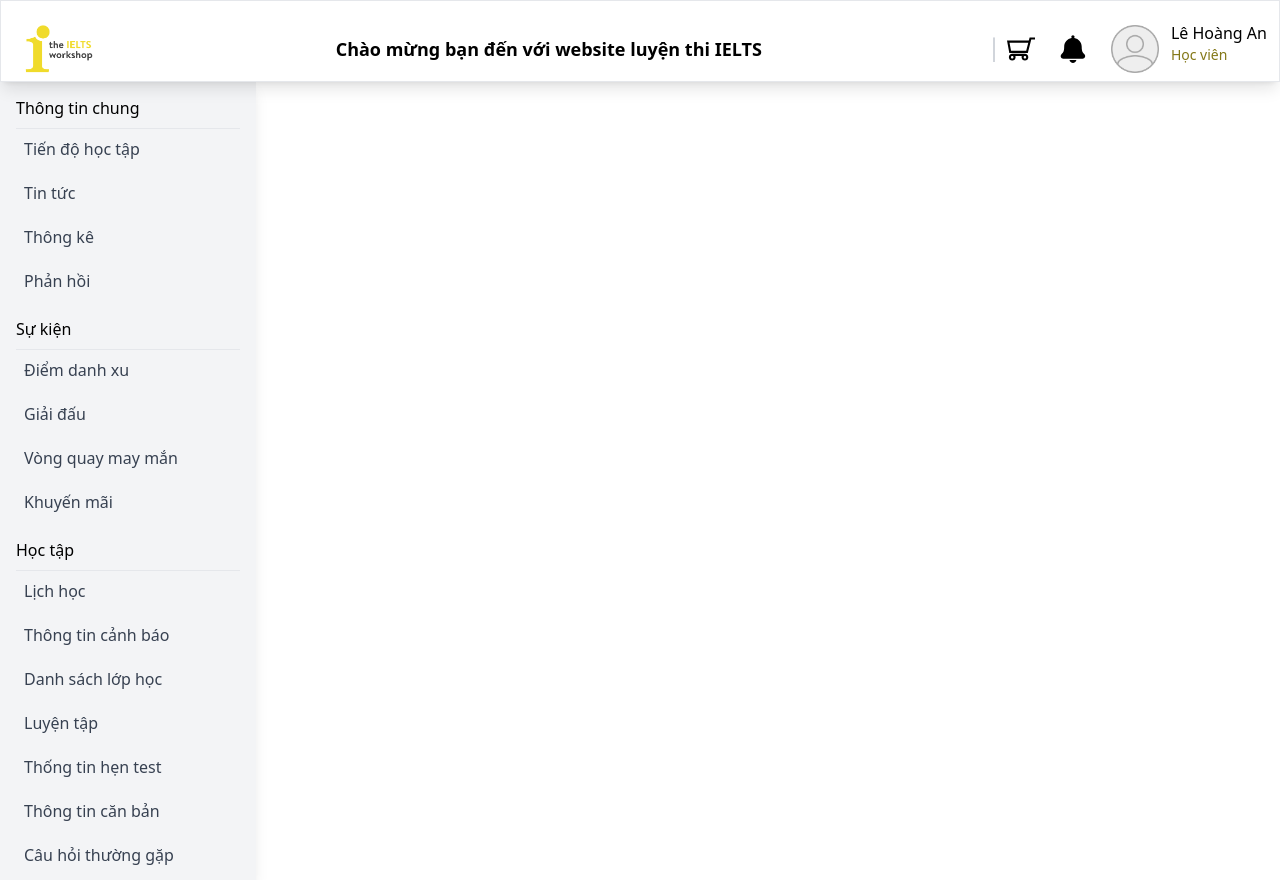
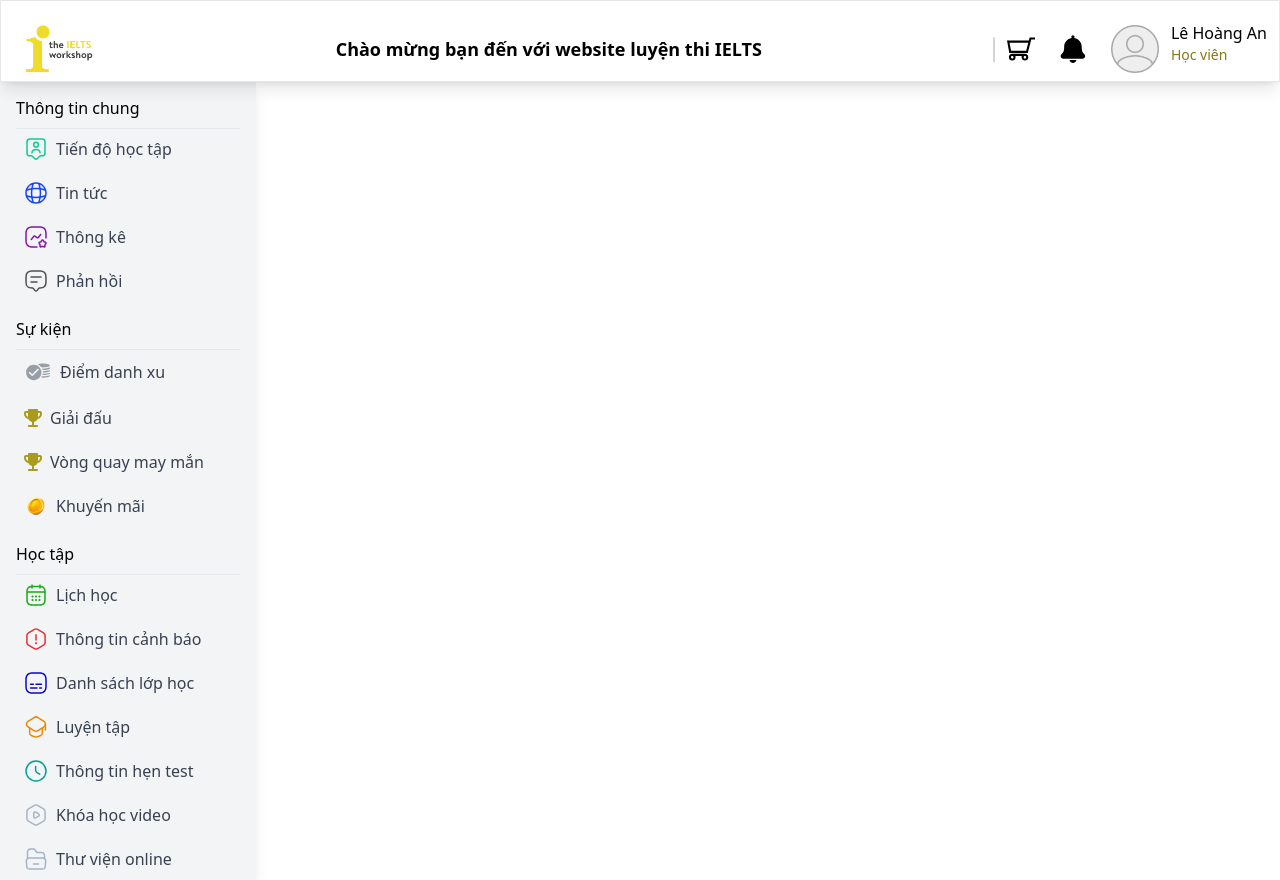
Before and after one commit to Le-Hoang-An/tiw-ielts, a React (Vite) app in the folder my-react-app/: page /home in a window 1280 px wide. Built offline with nearby package versions, Linux system fonts and the light colour scheme.

Commit message:
Update forgot

```diff
--- a/my-react-app/src/components/sidebar.jsx
+++ b/my-react-app/src/components/sidebar.jsx
@@ -1,3 +1,22 @@
+import user from "../assets/user-tag.svg";
+import tintuc from "../assets/tintuc.svg"
+import thongke from "../assets/thongke.svg"
+import phanhoi from "../assets/phanhoi.svg"
+import coin from "../assets/one-coin.svg"
+import rollup from "../assets/rollup.svg"
+import giaidau from "../assets/event.svg"
+import lichhoc from "../assets/lichhoc.svg"
+import thongtincanhbao from "../assets/thongtincanhbao.svg"
+import danhsachlophoc from "../assets/danhsachlophoc.svg"
+import luyentap from "../assets/luyentap.svg"
+import thongtinhentest from "../assets/thongtinhentest.svg"
+import khoahoc from "../assets/khoahocvideo.svg"
+import thuvien from "../assets/thuvientructuyen.svg"
+import cauhoithuonggap from "../assets/phanhoi.svg"
+import bode from "../assets/bode.svg"
+import danhsachkichhoat from "../assets/danhsachmakichhoat.svg"
+import dsdanhgia from "../assets/finance.svg"
+
 function Sidebar() {
   return (
     <div className="w-64 h-full bg-gray-100 p-4 shadow-lg overflow-y-auto">
@@ -7,25 +26,25 @@ function Sidebar() {
         href="#"
         className="flex items-center p-2 text-gray-700 hover:bg-gray-200 rounded active:bg-blue-100 active:text-blue-600 mb-1"
       >
-        Tiến độ học tập
+        <img src={user} alt="User" className="pr-2" /> Tiến độ học tập
       </a>
       <a
         href="#"
         className="flex items-center p-2 text-gray-700 hover:bg-gray-200 rounded mb-1"
       >
-        Tin tức
+       <img src={tintuc} alt="" className="pr-2"/> Tin tức
       </a>
       <a
         href="#"
         className="flex items-center p-2 text-gray-700 hover:bg-gray-200 rounded mb-1"
       >
-        Thông kê
+      <img src={thongke} alt="" className="pr-2" />  Thông kê
       </a>
       <a
         href="#"
         className="flex items-center p-2 text-gray-700 hover:bg-gray-200 rounded mb-1"
       >
-        Phản hồi
+      <img src={phanhoi} alt="" className="pr-2"/>  Phản hồi
       </a>
       <p className="pb-2 pt-3">Sự kiện</p>
       <hr className="w-full " />
@@ -33,25 +52,25 @@ function Sidebar() {
         href="#"
         className="flex items-center p-2 text-gray-700 hover:bg-gray-200 rounded mb-1"
       >
-        Điểm danh xu
+       <img src={rollup} className="pr-2 h-7" alt="" /> Điểm danh xu
       </a>
       <a
         href="#"
         className="flex items-center p-2 text-gray-700 hover:bg-gray-200 rounded mb-1"
       >
-        Giải đấu
+      <img src={giaidau} className="pr-2" alt="" />  Giải đấu
       </a>
       <a
         href="#"
         className="flex items-center p-2 text-gray-700 hover:bg-gray-200 rounded mb-1"
       >
-        Vòng quay may mắn
+      <img src={giaidau} className="pr-2" alt="" />  Vòng quay may mắn
       </a>
       <a
         href="#"
         className="flex items-center p-2 text-gray-700 hover:bg-gray-200 rounded mb-1"
       >
-        Khuyến mãi
+       <img src={coin} className="pr-2" alt="" /> Khuyến mãi
       </a>
       <p className="pb-2 pt-3">Học tập</p>
       <hr className="w-full " />
@@ -59,43 +78,49 @@ function Sidebar() {
         href="#"
         className="flex items-center p-2 text-gray-700 hover:bg-gray-200 rounded mb-1"
       >
-        Lịch học
+      <img src={lichhoc} className="pr-2" alt="" />  Lịch học
       </a>
       <a
         href="#"
         className="flex items-center p-2 text-gray-700 hover:bg-gray-200 rounded mb-1"
       >
-        Thông tin cảnh báo
+      <img src={thongtincanhbao} className="pr-2" alt="" />  Thông tin cảnh báo
       </a>
       <a
         href="#"
         className="flex items-center p-2 text-gray-700 hover:bg-gray-200 rounded mb-1"
       >
-        Danh sách lớp học
+      <img src={danhsachlophoc} className="pr-2" alt="" />  Danh sách lớp học
       </a>
       <a
         href="#"
         className="flex items-center p-2 text-gray-700 hover:bg-gray-200 rounded mb-1"
       >
-        Luyện tập
+      <img src={luyentap} className="pr-2" alt="" />  Luyện tập
       </a>
       <a
         href="#"
         className="flex items-center p-2 text-gray-700 hover:bg-gray-200 rounded mb-1"
       >
-        Thống tin hẹn test
+      <img src={thongtinhentest} className="pr-2" alt="" />  Thông tin hẹn test
       </a>
       <a
         href="#"
         className="flex items-center p-2 text-gray-700 hover:bg-gray-200 rounded mb-1"
       >
-        Thông tin căn bản
+      <img src={khoahoc} className="pr-2" alt="" />  Khóa học video
+      </a>
+            <a
+        href="#"
+        className="flex items-center p-2 text-gray-700 hover:bg-gray-200 rounded mb-1"
+      >
+      <img src={thuvien} className="pr-2" alt="" />  Thư viện online
       </a>
       <a
         href="#"
         className="flex items-center p-2 text-gray-700 hover:bg-gray-200 rounded mb-1"
       >
-        Câu hỏi thường gặp
+      <img src={cauhoithuonggap} className="pr-2" alt="" />  Câu hỏi thường gặp
       </a>
       <p className="pb-2 pt-3">Cửa hàng</p>
       <hr className="w-full " />
@@ -103,13 +128,13 @@ function Sidebar() {
         href="#"
         className="flex items-center p-2 text-gray-700 hover:bg-gray-200 rounded mb-1"
       >
-        Bộ đề
+      <img src={bode} className="pr-2" alt="" />  Bộ đề
       </a>
       <a
         href="#"
         className="flex items-center p-2 text-gray-700 hover:bg-gray-200 rounded mb-1"
       >
-        Danh sách mã kích hoạt
+      <img src={danhsachkichhoat} className="pr-2" alt="" />  Danh sách mã kích hoạt
       </a>
       <p className="pb-2 pt-3">Đánh giá</p>
       <hr className="w-full" />
@@ -117,7 +142,7 @@ function Sidebar() {
         href="#"
         className="flex items-center p-2 text-gray-700 hover:bg-gray-200 rounded mb-5"
       >
-        Danh sách đánh giá
+      <img src={dsdanhgia} className="pr-2" alt="" />  Danh sách đánh giá
       </a>
     </div>
   );
--- a/my-react-app/src/function_js/main.js
+++ b/my-react-app/src/function_js/main.js
@@ -1,5 +1,5 @@
   export function regclick() {
-    return alert("Chưa làm xong chức năng, đừng vội !!!");
+    return alert("Mật khẩu đã được đăng ký bởi người dùng Lê Hoàng An. Vui lòng chọn mật khẩu khác");
   }
 
   export function loginclick(){
--- a/my-react-app/src/pages/change-password.jsx
+++ b/my-react-app/src/pages/change-password.jsx
@@ -1,5 +1,9 @@
 function ChangePassword(){
-    return();
+    return(
+        <div>
+            hihi
+        </div>
+    );
 }
 
 
--- a/my-react-app/src/pages/forgot.jsx
+++ b/my-react-app/src/pages/forgot.jsx
@@ -1,11 +1,47 @@
 import BackgroundLayout from "../components/BackgroundLayout";
 import schoolImg from "../assets/school_img.png";
-
+import logo from "../assets/logo-dark.png";
+import img_hoc from "../assets/img_hoc.avif";
 function Forgot() {
   return (
     <BackgroundLayout bgImage={schoolImg}>
-      <div className="text-2xl font-semibold bg-white rounded-2xl px-8 py-6 shadow-lg">
-        Quên thì thua rồi
+      <div className="bg-white w-full max-w-5xl px-4 sm:px-8 md:px-10 rounded-3xl py-5 shadow-lg flex flex-col md:flex-row justify-between gap-8">
+        <div className="w-full md:w-1/2">
+          <div className="flex justify-end w-full ">
+            <img src={logo} alt="Logo" className="h-14 mb-7" />
+          </div>
+          <div className="text-center pt-6 mb-8">
+            <h1 className="text-3xl font-bold">Quên mật khẩu</h1>
+            <p className="mt-5">
+              Nhập số điện thoại của bạn và chúng tôi sẽ gửi cho bạn hướng dẫn
+              để tạo mật khẩu mới
+            </p>
+          </div>
+
+          <div>
+            <p className="pb-5">
+              Số điện thoại <span className="text-red-500">*</span>
+            </p>
+            <input
+              type="text"
+              name=""
+              id=""
+              className="w-full border h-10 mb-5 rounded-md pl-3"
+            />
+          </div>
+
+          <button className="w-full bg-yellow-400 h-12 rounded-lg mt-7">
+            Gửi yêu cầu
+          </button>
+        </div>
+
+        <div className="hidden md:flex w-full md:w-1/2 items-center justify-center">
+          <img
+            src={img_hoc}
+            alt=""
+            className="max-w- w-full h-auto object-contain rounded-2xl"
+          />
+        </div>
       </div>
     </BackgroundLayout>
   );
--- a/my-react-app/src/pages/register.jsx
+++ b/my-react-app/src/pages/register.jsx
@@ -3,7 +3,7 @@ import schoolImg from "../assets/school_img.png";
 import logo from "../assets/logo-dark.png";
 import { Link } from "react-router-dom";
 import img_hoc from "../assets/img_hoc.avif";
-import { loginclick, regclick } from "../function_js/main";
+import { regclick } from "../function_js/main";
 
 function Register() {
   return (
@@ -70,10 +70,16 @@ function Register() {
             <div></div>
           </div>
           <div className="">
-            <button className="w-full bg-yellow-400 h-12 rounded-lg" onClick={regclick}>
+            <button
+              className="w-full bg-yellow-400 h-12 rounded-lg mt-7"
+              onClick={regclick}
+            >
               Đăng ký
             </button>
-            <Link to="/" className="flex gap-2 items-center justify-center pt-8 pb-12">
+            <Link
+              to="/"
+              className="flex gap-2 items-center justify-center pt-8 pb-12"
+            >
               Bạn đã có tài khoản?{" "}
               <a href="#" className="text-blue-600 font-bold">
                 ĐĂNG NHẬP
```
Also changed, not shown: my-react-app/src/assets/phanhoi (1).svg (deleted), my-react-app/src/assets/thongtinhentestt.svg (added), my-react-app/vercel.json.
